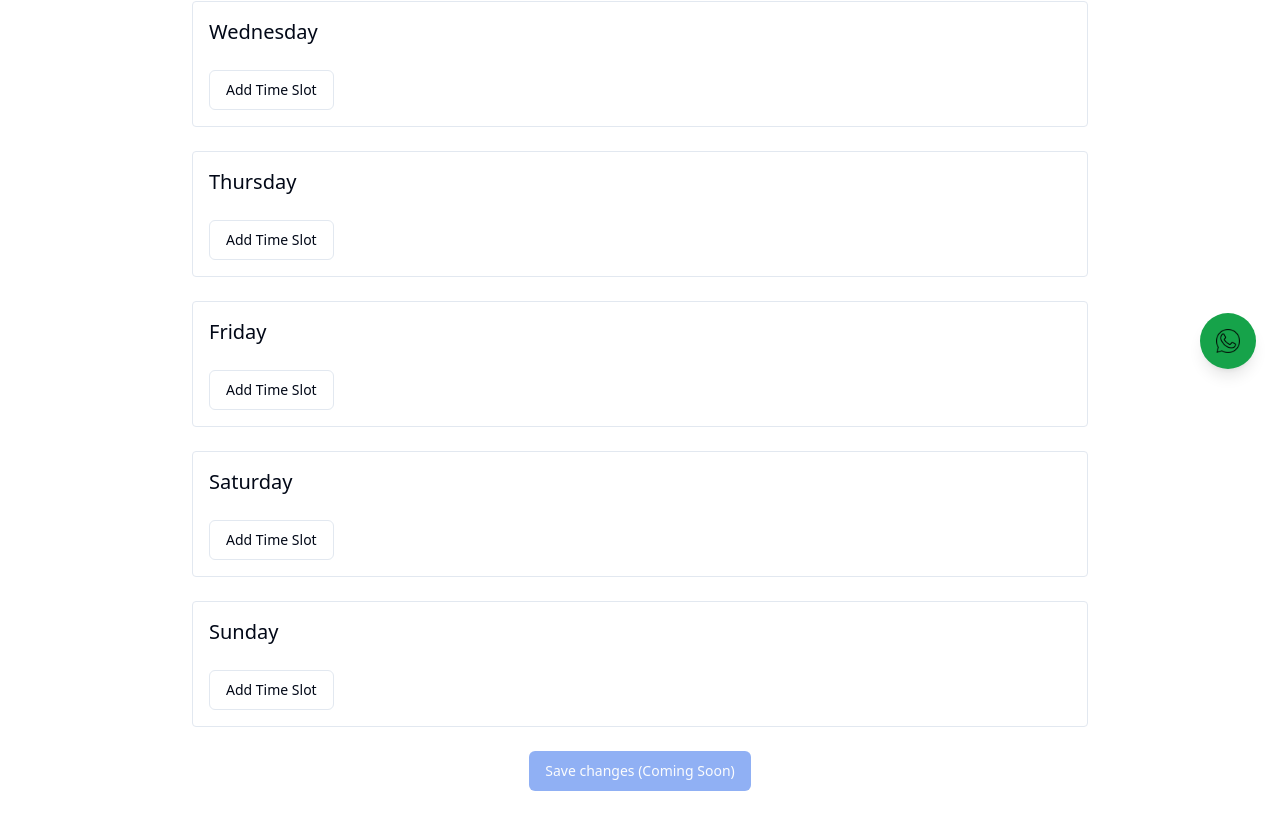
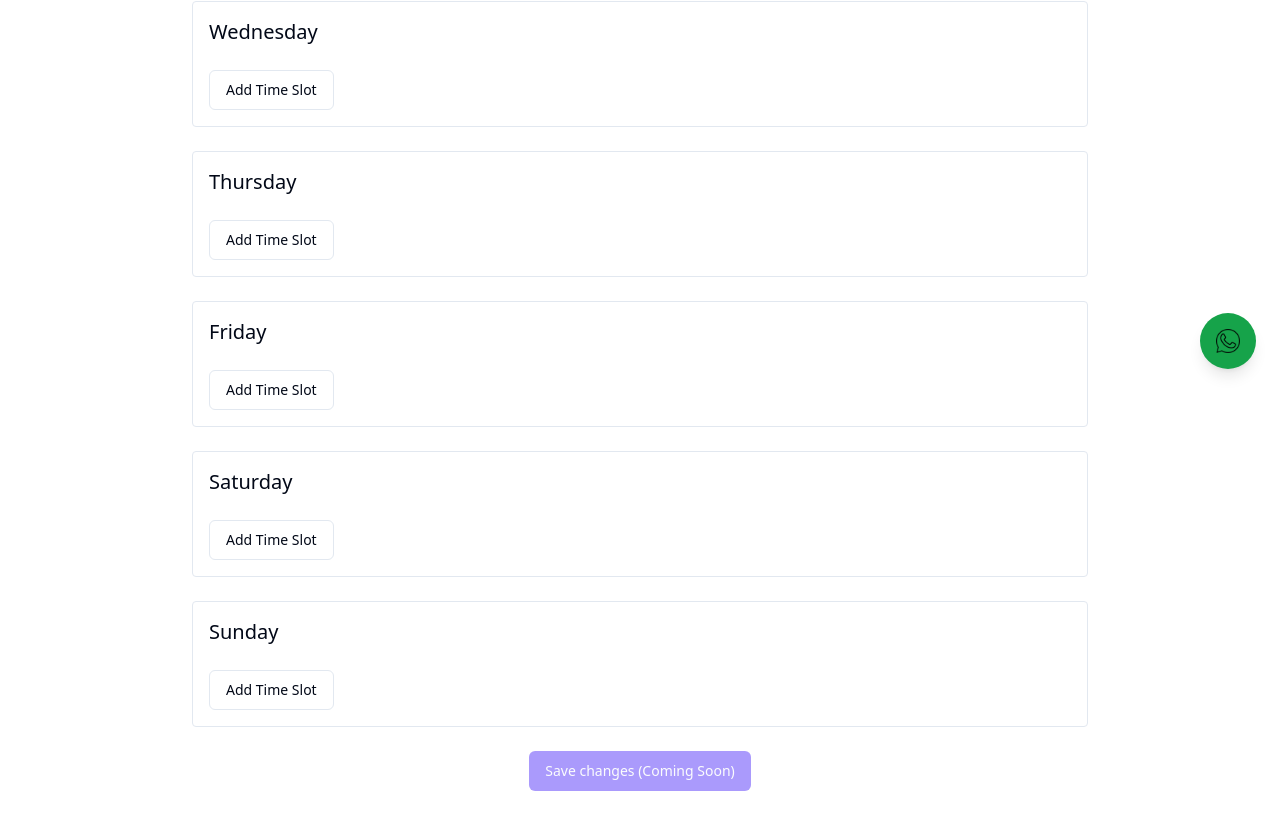
Before and after one commit to DKSingh1604/homeopathy-compassionate-care, a React (Vite) app: page /admin in a window 1280 px wide. Shown: the part 407-1236 px from the top of the page. Built offline with nearby package versions, Linux system fonts and the light colour scheme.

Commit message:
Add color variables
Add color variables to tailwind config and css files.

```diff
--- a/src/components/ThemeToggle.tsx
+++ b/src/components/ThemeToggle.tsx
@@ -15,21 +15,24 @@ export function ThemeToggle({ className }: { className?: string }) {
   return (
     <DropdownMenu>
       <DropdownMenuTrigger asChild>
-        <Button variant="outline" size="icon" className={className}>
-          <Sun className="h-[1.2rem] w-[1.2rem] rotate-0 scale-100 transition-all dark:-rotate-90 dark:scale-0" />
-          <Moon className="absolute h-[1.2rem] w-[1.2rem] rotate-90 scale-0 transition-all dark:rotate-0 dark:scale-100" />
+        <Button variant="outline" size="icon" className={`rounded-full ${className}`}>
+          <Sun className="h-[1.2rem] w-[1.2rem] rotate-0 scale-100 transition-all dark:-rotate-90 dark:scale-0 text-amber-500" />
+          <Moon className="absolute h-[1.2rem] w-[1.2rem] rotate-90 scale-0 transition-all dark:rotate-0 dark:scale-100 dark:text-indigo-300" />
           <span className="sr-only">Toggle theme</span>
         </Button>
       </DropdownMenuTrigger>
       <DropdownMenuContent align="end">
-        <DropdownMenuItem onClick={() => setTheme("light")}>
-          Light
+        <DropdownMenuItem onClick={() => setTheme("light")} className="cursor-pointer">
+          <Sun className="mr-2 h-4 w-4 text-amber-500" />
+          <span>Light</span>
         </DropdownMenuItem>
-        <DropdownMenuItem onClick={() => setTheme("dark")}>
-          Dark
+        <DropdownMenuItem onClick={() => setTheme("dark")} className="cursor-pointer">
+          <Moon className="mr-2 h-4 w-4 text-indigo-400" />
+          <span>Dark</span>
         </DropdownMenuItem>
-        <DropdownMenuItem onClick={() => setTheme("system")}>
-          System
+        <DropdownMenuItem onClick={() => setTheme("system")} className="cursor-pointer">
+          <span className="mr-2">💻</span>
+          <span>System</span>
         </DropdownMenuItem>
       </DropdownMenuContent>
     </DropdownMenu>
--- a/src/index.css
+++ b/src/index.css
@@ -14,16 +14,16 @@
     --popover: 0 0% 100%;
     --popover-foreground: 222.2 84% 4.9%;
 
-    --primary: 221 83% 53%;
+    --primary: 250 95% 60%;
     --primary-foreground: 210 40% 98%;
 
-    --secondary: 210 40% 96.1%;
+    --secondary: 260 60% 95%;
     --secondary-foreground: 222.2 47.4% 11.2%;
 
     --muted: 210 40% 96.1%;
     --muted-foreground: 215.4 16.3% 46.9%;
 
-    --accent: 210 40% 96.1%;
+    --accent: 280 65% 92%;
     --accent-foreground: 222.2 47.4% 11.2%;
 
     --destructive: 0 84.2% 60.2%;
@@ -31,7 +31,7 @@
 
     --border: 214.3 31.8% 91.4%;
     --input: 214.3 31.8% 91.4%;
-    --ring: 221 83% 53%;
+    --ring: 250 95% 60%;
 
     --radius: 0.5rem;
   }
@@ -46,7 +46,7 @@
     --popover: 222.2 84% 4.9%;
     --popover-foreground: 210 40% 98%;
 
-    --primary: 217.2 91.2% 59.8%;
+    --primary: 250 95% 65%;
     --primary-foreground: 222.2 47.4% 11.2%;
 
     --secondary: 217.2 32.6% 17.5%;
@@ -55,7 +55,7 @@
     --muted: 217.2 32.6% 17.5%;
     --muted-foreground: 215 20.2% 65.1%;
 
-    --accent: 217.2 32.6% 17.5%;
+    --accent: 280 65% 25%;
     --accent-foreground: 210 40% 98%;
 
     --destructive: 0 62.8% 30.6%;
@@ -63,7 +63,7 @@
 
     --border: 217.2 32.6% 17.5%;
     --input: 217.2 32.6% 17.5%;
-    --ring: 224.3 76.3% 48%;
+    --ring: 250 95% 65%;
   }
 }
 
--- a/src/pages/Appointments.tsx
+++ b/src/pages/Appointments.tsx
@@ -1,6 +1,7 @@
 
 import * as React from "react";
 import { ThemeToggle } from "@/components/ThemeToggle";
+import { CalendarIcon } from "lucide-react";
 
 const Appointments = () => {
   return (
@@ -8,14 +9,24 @@ const Appointments = () => {
       <div className="absolute top-4 right-4">
         <ThemeToggle />
       </div>
-      <div className="max-w-2xl w-full">
-        <h1 className="text-3xl font-semibold mb-6 text-center">Appointment Booking</h1>
+      <div className="max-w-2xl w-full bg-card border border-border rounded-lg shadow-lg p-8">
+        <div className="flex items-center justify-center mb-6">
+          <div className="bg-primary/10 p-3 rounded-full">
+            <CalendarIcon className="h-8 w-8 text-primary" />
+          </div>
+        </div>
+        <h1 className="text-3xl font-semibold mb-3 text-center bg-gradient-to-r from-primary to-accent bg-clip-text text-transparent">Appointment Booking</h1>
         <p className="text-center text-muted-foreground">
           Appointment booking functionality is coming soon. You will be able to book appointments manually or receive automated confirmations.
         </p>
+        <div className="mt-6 p-4 bg-secondary rounded-md">
+          <p className="text-sm text-secondary-foreground text-center">
+            We're working hard to bring you a seamless appointment booking experience.
+          </p>
+        </div>
       </div>
     </div>
   );
-};
+}
 
 export default Appointments;
--- a/src/pages/Messages.tsx
+++ b/src/pages/Messages.tsx
@@ -4,6 +4,8 @@ import { useState } from "react";
 import { Button } from "@/components/ui/button";
 import { Input } from "@/components/ui/input";
 import { ThemeToggle } from "@/components/ThemeToggle";
+import { SendIcon } from "lucide-react";
+import { Textarea } from "@/components/ui/textarea";
 
 const Messages = () => {
   const [message, setMessage] = useState("");
@@ -20,11 +22,11 @@ const Messages = () => {
       <div className="absolute top-4 right-4">
         <ThemeToggle />
       </div>
-      <div className="max-w-md w-full">
-        <h1 className="text-3xl font-semibold mb-6 text-center">Patient Messaging</h1>
+      <div className="max-w-md w-full bg-card border border-border rounded-lg shadow-lg p-6">
+        <h1 className="text-3xl font-semibold mb-6 text-center bg-gradient-to-r from-primary to-accent bg-clip-text text-transparent">Patient Messaging</h1>
 
-        <textarea
-          className="w-full rounded-md border border-input bg-background p-3 mb-4 focus:outline-none focus:ring-2 focus:ring-primary"
+        <Textarea
+          className="w-full rounded-md border border-input bg-secondary/30 p-3 mb-4 focus-visible:ring-primary"
           rows={6}
           placeholder="Write your message here..."
           value={message}
@@ -32,7 +34,12 @@ const Messages = () => {
           aria-label="Patient message"
         />
 
-        <Button onClick={handleSend} className="w-full" disabled={!message.trim()}>
+        <Button
+          onClick={handleSend}
+          className="w-full bg-primary hover:bg-primary/90 text-primary-foreground gap-2"
+          disabled={!message.trim()}
+        >
+          <SendIcon className="h-4 w-4" />
           Send Message
         </Button>
       </div>
```
